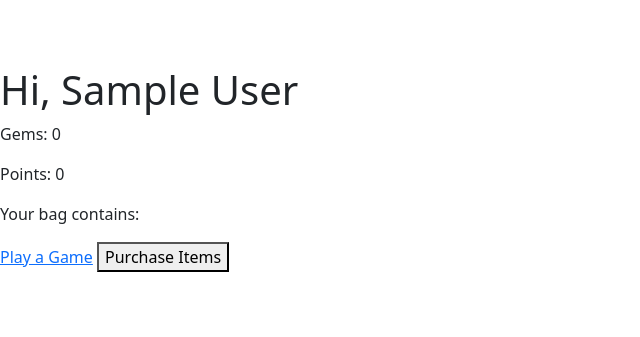
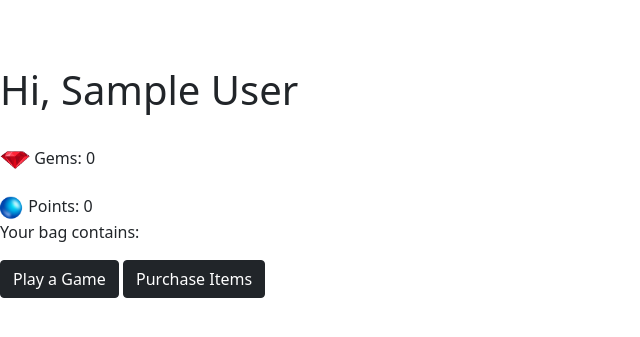
Before and after one commit to HabibaMostafa/rails, a Rails app: page / in a window 1280 px wide. Shown: the part 58-395 px from the top of the page, without its empty margins (0-640 px from the left). Run offline with Rails 7, Linux system fonts and the light colour scheme; the visitor is signed in with stand-in values (Sample User, id 1); style sheets or scripts are compiled from the project's sources.

Commit message:
minor edits

```diff
--- a/CupThrow/app/controllers/home_controller.rb
+++ b/CupThrow/app/controllers/home_controller.rb
@@ -1,8 +1,13 @@
+# require '../../A1/A1_Classes.rb'
+
 class HomeController < ApplicationController
   def index
   end
 
   def display_user_info
     # data comes through params
+    current_user.points += 2
+    puts current_user.points
+
   end
 end
--- /dev/null
+++ b/CupThrow/app/views/home/game.html.erb
@@ -0,0 +1,2 @@
+
+<h1><%= 'Game Page' %></h1>
--- a/CupThrow/app/views/home/index.html.erb
+++ b/CupThrow/app/views/home/index.html.erb
@@ -5,15 +5,25 @@
 <% if user_signed_in? %>
     <%= form_tag "display_user_info", method: "post" do %>
 
-    <p><%= 'Gems: ' + current_user.gems.to_s %></p>
+    <br/>
 
-    <p><%= 'Points: ' + current_user.points.to_s %></p>
+    <div class="gems-div">
+        <%= image_tag("ruby_gem_icon.png", size: "30x18", alt: "Ruby Gem", style: 'display:inline') %>
+        <%= 'Gems: ' + current_user.gems.to_s %>
+    </div>
+
+    <br/>
+
+     <div class="points-div">
+        <%= image_tag("point.png", size: "24x24", alt: "Point", style: 'display:inline') %>
+        <%= 'Points: ' + current_user.points.to_s %>
+    </div>
 
     <p><%= 'Your bag contains: ' %></p>
 
-    <%= link_to "Play a Game", type: "button", action: "", class: "btn btn-dark" %>
+    <%= link_to "Play a Game", home_game_path, type: "button", action: "", class: "btn btn-dark" %>
 
-    <%= button_tag("Purchase Items", type: "button") %>
+    <%= link_to "Purchase Items", home_items_path, type: "button", action: "", class: "btn btn-dark" %>
 
     <% end %>
 <% end %>
--- /dev/null
+++ b/CupThrow/app/views/home/items.html.erb
@@ -0,0 +1 @@
+<h1><%= 'Items Page' %></h1>
--- a/CupThrow/config/routes.rb
+++ b/CupThrow/config/routes.rb
@@ -1,5 +1,7 @@
 Rails.application.routes.draw do
   # get 'home/index'
+  get 'home/game'
+  get 'home/items'
   devise_for :users
   root to: "home#index"
   # For details on the DSL available within this file, see https://guides.rubyonrails.org/routing.html
```
Also changed, not shown: CupThrow/app/assets/images/point.png (added), CupThrow/app/assets/images/ruby_gem_icon.png (added).
